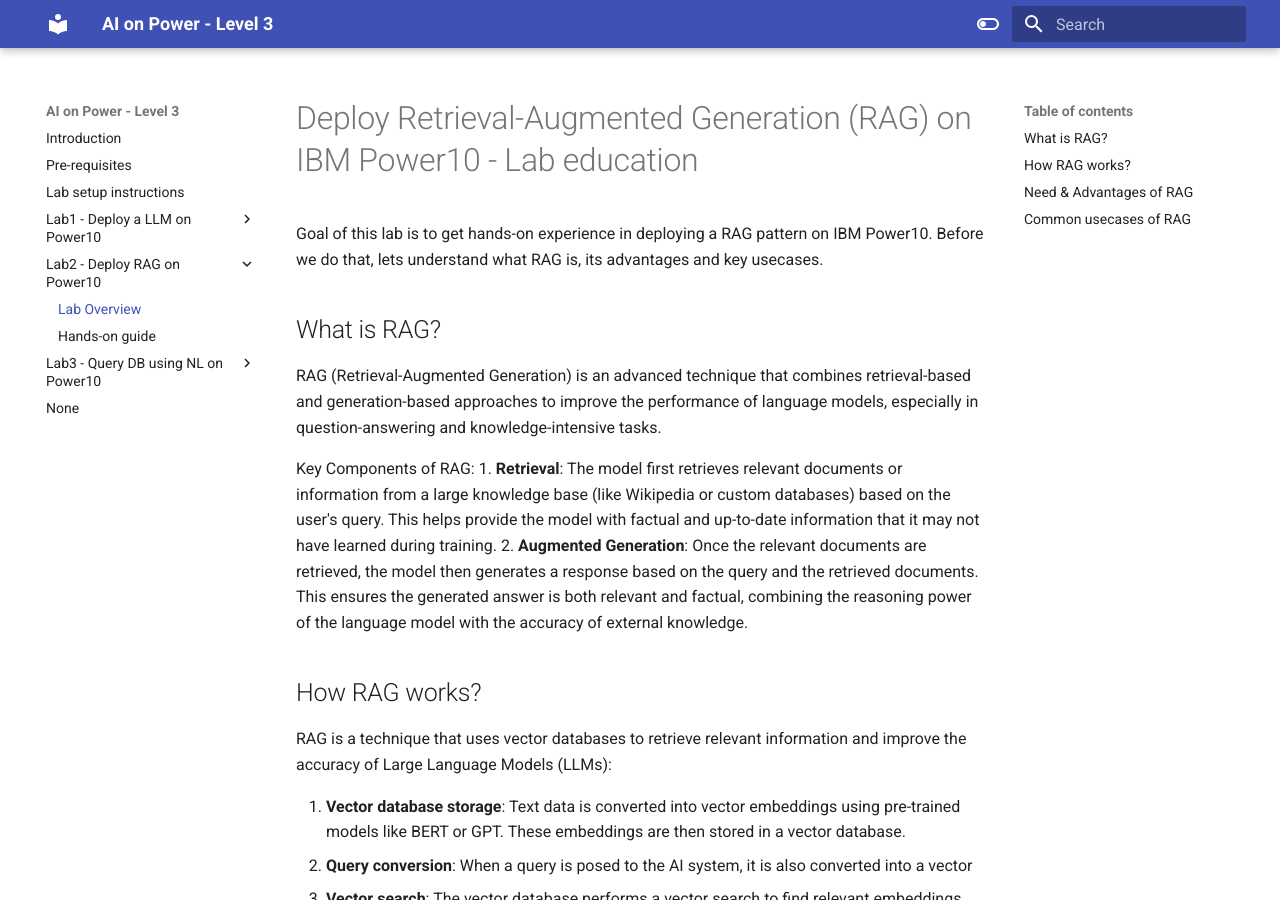
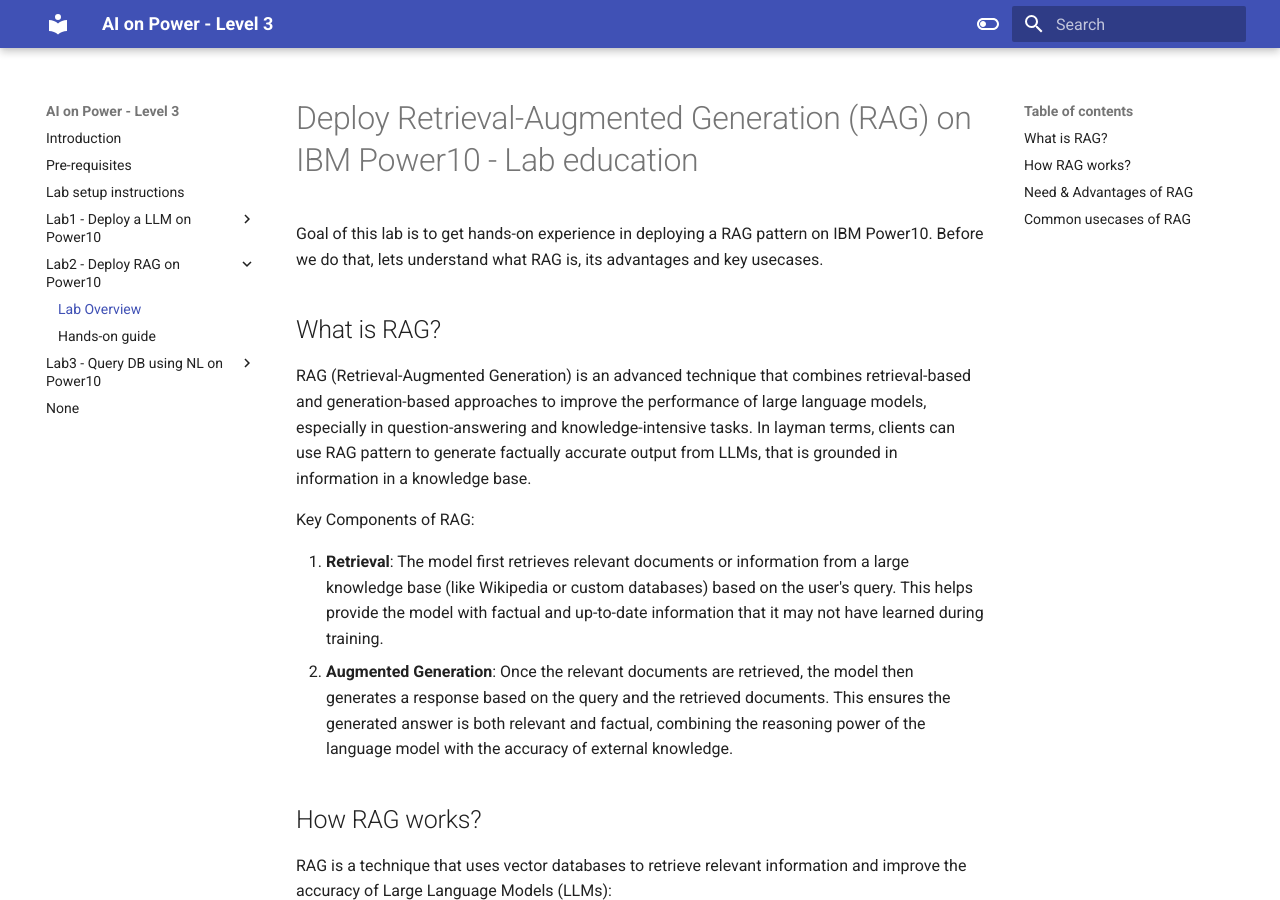
Before and after one commit to IBM/AI-on-Power-Level3, an MkDocs documentation site: the page built from docs/Lab2/lab2-overview.md, in a window 1280 px wide and 900 px high. Built offline with MkDocs 1.6.1 and Material for MkDocs 9.7.7, drawn with Linux system fonts in a browser that asks for light colours; some of the changed text lies outside the part shown.

Commit message:
Update lab2-overview.md

```diff
--- a/docs/Lab2/lab2-overview.md
+++ b/docs/Lab2/lab2-overview.md
@@ -5,9 +5,10 @@
 
 ## What is RAG?
 
-RAG (Retrieval-Augmented Generation) is an advanced technique that combines retrieval-based and generation-based approaches to improve the performance of language models, especially in question-answering and knowledge-intensive tasks.
+RAG (Retrieval-Augmented Generation) is an advanced technique that combines retrieval-based and generation-based approaches to improve the performance of large language models, especially in question-answering and knowledge-intensive tasks. In layman terms, clients can use RAG pattern to generate factually accurate output from LLMs, that is grounded in information in a knowledge base.
 
 Key Components of RAG:
+
 1. **Retrieval**: The model first retrieves relevant documents or information from a large knowledge base (like Wikipedia or custom databases) based on the user's query. This helps provide the model with factual and up-to-date information that it may not have learned during training.
 2. **Augmented Generation**: Once the relevant documents are retrieved, the model then generates a response based on the query and the retrieved documents. This ensures the generated answer is both relevant and factual, combining the reasoning power of the language model with the accuracy of external knowledge.
 
@@ -42,7 +43,7 @@
     - **RAG scales with external data**: By leveraging vast external knowledge bases or documents, RAG allows for almost unlimited knowledge expansion without retraining the model. This is particularly useful for enterprises or specific domains where continuous data updates are essential.
 4. **Improved Performance in Specific Domains**
     - **Specialized knowledge is often needed**: Many applications require access to niche or domain-specific information, such as legal texts, scientific papers, or proprietary company data.
-     -**RAG retrieves domain-specific documents**: The retrieval step allows RAG to pull in domain-specific or proprietary documents, making the output more relevant for specialized tasks.
+    - **RAG retrieves domain-specific documents**: The retrieval step allows RAG to pull in domain-specific or proprietary documents, making the output more relevant for specialized tasks.
 5. **Efficiency and Adaptability**
     - **Model retraining is costly**: Constantly retraining LLMs with new data is computationally expensive and time-consuming.
     - **RAG avoids retraining**: By using real-time retrieval, RAG can access the latest information or new content without the need to retrain the entire model, making it more adaptable and cost-efficient.
```
